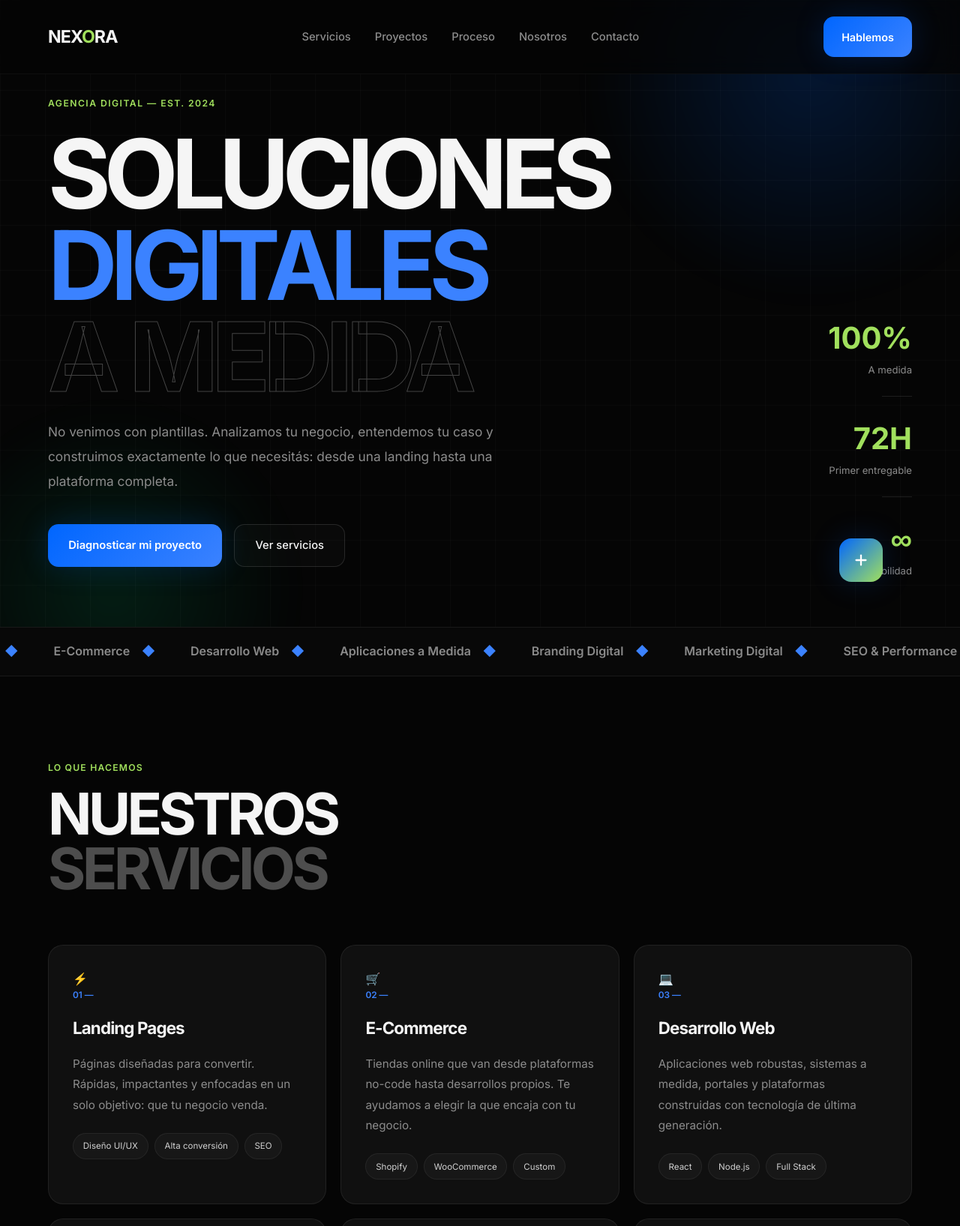
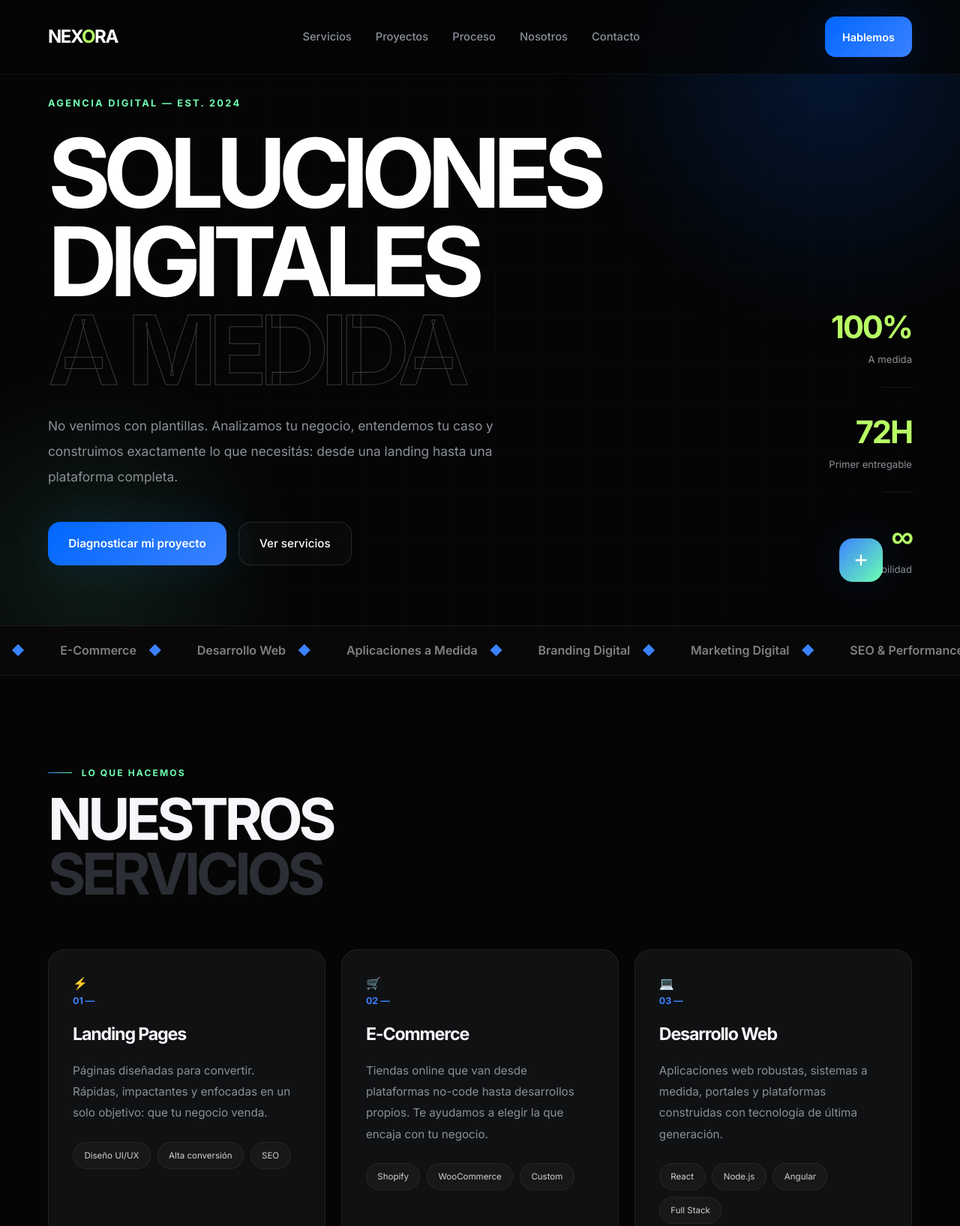
Before and after one commit to NexoraDigitales/nexoradigitales, a plain HTML site: page index.html in a window 1280 px wide. Shown: the top 1635 px of the page at 75% size. Drawn offline with Linux system fonts and the light colour scheme.

Commit message:
Version Final

```diff
--- a/css/styles.css
+++ b/css/styles.css
@@ -1,9 +1,11 @@
-/* ===========================================
-   NEXORA — Premium Dark Neon
-   Responsive + elegante + moderno
-=========================================== */
+/* =========================================================
+   NEXORA — PREMIUM DIGITAL AGENCY UI
+   ESTILO: Minimal + Futurista Profesional
+========================================================= */
 
-/* RESET */
+/* =========================
+   RESET
+========================= */
 
 *,
 *::before,
@@ -13,50 +15,139 @@
   box-sizing:border-box;
 }
 
+html{
+  scroll-behavior:smooth;
+}
+
 :root{
 
+  /* ===== BASE ===== */
+
   --bg:#050505;
-  --bg-secondary:#0a0a0a;
+  --bg-secondary:#090909;
 
-  --card:#101010;
-  --card-hover:#151515;
+  --card:#101113;
+  --card-hover:#141518;
 
-  --text:#f5f5f5;
-  --muted:#8c8c8c;
+  --text:#f5f7fa;
+  --muted:#8b9099;
 
   --border:rgba(255,255,255,.07);
 
+  /* ===== ACCENTS ===== */
+
   --blue:#0066ff;
-  --blue-light:#3b82ff;
+  --blue-electric:#3b82ff;
 
-  --green:#a1e05d;
-  --green-soft:#00d684;
+  --green:#b7ff65;
+  --green-neon:#6dffb2;
 
-  --shadow-blue:0 0 40px rgba(0,102,255,.18);
-  --shadow-green:0 0 40px rgba(0,255,157,.12);
+  --yellow:#dfff5c;
+
+  /* ===== SHADOWS ===== */
+
+  --shadow-blue:
+  0 0 60px rgba(0,102,255,.14);
+
+  --shadow-green:
+  0 0 60px rgba(109,255,178,.12);
+
+  /* ===== UI ===== */
+
+  --radius:22px;
 
   --transition:.35s ease;
 }
 
-html{
-  scroll-behavior:smooth;
-}
-
 body{
   background:var(--bg);
+
   color:var(--text);
 
   font-family:'Inter',sans-serif;
-  font-weight:400;
 
   overflow-x:hidden;
 
   line-height:1.6;
+
+  font-weight:400;
+
+  -webkit-font-smoothing:antialiased;
 }
 
-/* ===========================================
-   NAV
-=========================================== */
+/* =========================================================
+   GLOBAL
+========================================================= */
+
+a{
+  text-decoration:none;
+}
+
+img{
+  max-width:100%;
+  display:block;
+}
+
+.section,
+.process-section,
+.proyectos-section,
+.cta-section{
+  padding:7rem 4rem;
+}
+
+.section-header{
+  margin-bottom:4rem;
+}
+
+.section-tag{
+  display:inline-flex;
+  align-items:center;
+  gap:.8rem;
+
+  font-size:.75rem;
+  font-weight:700;
+
+  letter-spacing:.18em;
+
+  text-transform:uppercase;
+
+  color:var(--green-neon);
+
+  margin-bottom:1rem;
+}
+
+.section-tag::before{
+  content:'';
+
+  width:32px;
+  height:1px;
+
+  background:linear-gradient(
+    90deg,
+    var(--blue-electric),
+    var(--green-neon)
+  );
+}
+
+.section-title{
+  font-size:clamp(2.7rem,6vw,5.6rem);
+
+  line-height:.95;
+
+  letter-spacing:-0.07em;
+
+  font-weight:800;
+
+  max-width:900px;
+}
+
+.section-title .dim{
+  color:#2b2e34;
+}
+
+/* =========================================================
+   NAVBAR
+========================================================= */
 
 nav{
   position:fixed;
@@ -73,18 +164,21 @@ nav{
 
   padding:1.4rem 4rem;
 
-  background:rgba(5,5,5,.72);
+  background:rgba(5,5,5,.68);
 
-  backdrop-filter:blur(14px);
+  backdrop-filter:blur(18px);
 
   border-bottom:1px solid rgba(255,255,255,.04);
 }
 
 .logo{
-  font-size:1.45rem;
+  font-size:1.5rem;
+
   font-weight:800;
 
-  letter-spacing:-0.04em;
+  letter-spacing:-0.06em;
+
+  color:#fff;
 }
 
 .logo span{
@@ -100,8 +194,6 @@ nav{
 }
 
 .nav-links a{
-  text-decoration:none;
-
   color:var(--muted);
 
   font-size:.92rem;
@@ -118,18 +210,22 @@ nav{
   position:absolute;
 
   left:0;
-  bottom:-6px;
+  bottom:-7px;
 
   width:0;
   height:1px;
 
-  background:var(--green);
+  background:linear-gradient(
+    90deg,
+    var(--blue-electric),
+    var(--green)
+  );
 
   transition:var(--transition);
 }
 
 .nav-links a:hover{
-  color:var(--text);
+  color:#fff;
 }
 
 .nav-links a:hover::after{
@@ -137,15 +233,22 @@ nav{
 }
 
 .nav-cta{
-  text-decoration:none;
+  display:inline-flex;
+  align-items:center;
+  justify-content:center;
 
-  background:linear-gradient(135deg,var(--blue),var(--blue-light));
+  padding:.95rem 1.45rem;
+
+  border-radius:14px;
+
+  background:
+  linear-gradient(
+    135deg,
+    var(--blue),
+    var(--blue-electric)
+  );
 
   color:#fff;
-
-  padding:.95rem 1.5rem;
-
-  border-radius:14px;
 
   font-size:.9rem;
   font-weight:600;
@@ -159,9 +262,9 @@ nav{
   transform:translateY(-2px);
 }
 
-/* ===========================================
+/* =========================================================
    HERO
-=========================================== */
+========================================================= */
 
 .hero{
   min-height:100vh;
@@ -176,6 +279,8 @@ nav{
   overflow:hidden;
 }
 
+/* BG */
+
 .hero-bg{
   position:absolute;
   inset:0;
@@ -186,99 +291,112 @@ nav{
   inset:0;
 
   background-image:
-  linear-gradient(rgba(255,255,255,.02) 1px, transparent 1px),
-  linear-gradient(90deg, rgba(255,255,255,.02) 1px, transparent 1px);
+  linear-gradient(rgba(255,255,255,.025) 1px, transparent 1px),
+  linear-gradient(90deg, rgba(255,255,255,.025) 1px, transparent 1px);
 
   background-size:60px 60px;
+
+  mask-image:radial-gradient(circle at center, black, transparent 90%);
 }
 
 .hero-glow{
   position:absolute;
 
-  width:600px;
-  height:600px;
+  width:700px;
+  height:700px;
 
   border-radius:50%;
 
-  background:radial-gradient(circle,
-  rgba(0,102,255,.18) 0%,
-  transparent 70%);
+  background:
+  radial-gradient(
+    circle,
+    rgba(0,102,255,.18),
+    transparent 70%
+  );
 
-  top:-200px;
-  right:-100px;
+  top:-250px;
+  right:-180px;
 
-  filter:blur(20px);
+  filter:blur(30px);
 }
 
 .hero-glow-2{
   position:absolute;
 
-  width:500px;
-  height:500px;
+  width:550px;
+  height:550px;
 
   border-radius:50%;
 
-  background:radial-gradient(circle,
-  rgba(0,255,157,.10) 0%,
-  transparent 70%);
+  background:
+  radial-gradient(
+    circle,
+    rgba(109,255,178,.10),
+    transparent 70%
+  );
 
+  left:-150px;
   bottom:-200px;
-  left:-100px;
 
-  filter:blur(20px);
+  filter:blur(25px);
 }
+
+/* CONTENT */
 
 .hero-content{
   position:relative;
   z-index:2;
 
-  max-width:900px;
+  max-width:920px;
 }
 
 .hero-tag{
-  color:var(--green);
+  color:var(--green-neon);
+
+  font-size:.8rem;
+  font-weight:700;
+
+  letter-spacing:.18em;
 
   text-transform:uppercase;
-
-  letter-spacing:.12em;
-
-  font-size:.76rem;
-  font-weight:600;
 
   margin-bottom:1.5rem;
 }
 
 .hero-title{
-  font-size:clamp(3.5rem,10vw,8rem);
+  font-size:clamp(4rem,10vw,8rem);
 
-  line-height:.95;
+  line-height:.92;
 
-  letter-spacing:-0.07em;
+  letter-spacing:-0.08em;
 
   font-weight:800;
 
-  margin-bottom:1.5rem;
+  color:#fff;
+
+  margin-bottom:1.6rem;
 }
 
 .hero-title .accent{
-  color:var(--blue-light);
+  color:#fff;
 }
 
 .hero-title .stroke{
   color:transparent;
 
-  -webkit-text-stroke:1px rgba(255,255,255,.25);
+  -webkit-text-stroke:1px rgba(255,255,255,.22);
 }
 
 .hero-sub{
-  max-width:650px;
+  max-width:680px;
+
+  font-size:1.08rem;
+
+  line-height:1.95;
 
   color:var(--muted);
 
-  font-size:1.08rem;
-  line-height:1.9;
-
-  margin-bottom:2.5rem;
+  margin-bottom:2.7rem;
 }
 
 .hero-actions{
@@ -287,34 +405,36 @@ nav{
   flex-wrap:wrap;
 }
 
-/* ===========================================
+/* =========================================================
    BUTTONS
-=========================================== */
+========================================================= */
 
 .btn-primary,
 .btn-ghost,
-.btn-wa,
-.float-btn{
-  border-radius:14px;
+.btn-wa{
+  border-radius:16px;
+
+  transition:var(--transition);
 }
 
 .btn-primary{
   display:inline-flex;
   align-items:center;
-  gap:.6rem;
+  justify-content:center;
 
-  background:linear-gradient(135deg,var(--blue),var(--blue-light));
+  padding:1rem 1.7rem;
+
+  background:
+  linear-gradient(
+    135deg,
+    var(--blue),
+    var(--blue-electric)
+  );
 
   color:#fff;
 
-  padding:1rem 1.7rem;
-
-  text-decoration:none;
-
-  font-size:.92rem;
+  font-size:.95rem;
   font-weight:600;
-
-  transition:var(--transition);
 
   box-shadow:var(--shadow-blue);
 }
@@ -326,33 +446,57 @@ nav{
 .btn-ghost{
   display:inline-flex;
   align-items:center;
+  justify-content:center;
+
+  padding:1rem 1.7rem;
 
   border:1px solid rgba(255,255,255,.12);
 
-  color:var(--text);
+  background:rgba(255,255,255,.02);
 
-  padding:1rem 1.7rem;
+  color:#fff;
 
-  text-decoration:none;
-
-  font-size:.92rem;
+  font-size:.95rem;
   font-weight:500;
-
-  transition:var(--transition);
-
-  background:rgba(255,255,255,.02);
 }
 
 .btn-ghost:hover{
-  border-color:var(--green);
-  color:var(--green);
+  border-color:var(--green-neon);
+
+  color:var(--green-neon);
 
   box-shadow:var(--shadow-green);
 }
 
-/* ===========================================
+.btn-wa{
+  display:inline-flex;
+  align-items:center;
+  justify-content:center;
+
+  padding:1rem 1.7rem;
+
+  background:
+  linear-gradient(
+    135deg,
+    var(--green),
+    var(--green-neon)
+  );
+
+  color:#000;
+
+  font-size:.95rem;
+  font-weight:700;
+
+  box-shadow:var(--shadow-green);
+}
+
+.btn-wa:hover{
+  transform:translateY(-3px);
+}
+
+/* =========================================================
    METRICS
-=========================================== */
+========================================================= */
 
 .hero-metrics{
   position:absolute;
@@ -364,7 +508,7 @@ nav{
 
   display:flex;
   flex-direction:column;
-  gap:1.5rem;
+  gap:1.6rem;
 }
 
 .metric{
@@ -372,30 +516,33 @@ nav{
 }
 
 .metric-num{
-  font-size:2.5rem;
+  font-size:2.6rem;
+
   font-weight:800;
+
+  letter-spacing:-0.05em;
 
   color:var(--green);
 }
 
 .metric-label{
+  font-size:.82rem;
+
   color:var(--muted);
-
-  font-size:.82rem;
 }
 
 .metric-divider{
   width:40px;
   height:1px;
 
-  background:rgba(255,255,255,.1);
+  background:rgba(255,255,255,.08);
 
   margin-left:auto;
 }
 
-/* ===========================================
+/* =========================================================
    MARQUEE
-=========================================== */
+========================================================= */
 
 .marquee-section{
   overflow:hidden;
@@ -405,7 +552,7 @@ nav{
 
   background:#080808;
 
-  padding:1.2rem 0;
+  padding:1.25rem 0;
 }
 
 .marquee-track{
@@ -414,22 +561,22 @@ nav{
 
   white-space:nowrap;
 
-  animation:marquee 26s linear infinite;
+  animation:marquee 28s linear infinite;
 }
 
 .marquee-item{
+  display:flex;
+  align-items:center;
+  gap:1rem;
+
   font-size:1rem;
   font-weight:600;
 
-  color:#8a8a8a;
-
-  display:flex;
-  align-items:center;
-  gap:1rem;
+  color:#808080;
 }
 
 .marquee-dot{
-  color:var(--blue-light);
+  color:var(--blue-electric);
 }
 
 @keyframes marquee{
@@ -442,73 +589,32 @@ nav{
   }
 }
 
-/* ===========================================
-   GENERAL
-=========================================== */
-
-.section,
-.process-section,
-.cta-section,
-.proyectos-section{
-  padding:7rem 4rem;
-}
-
-.section-header{
-  margin-bottom:4rem;
-}
-
-.section-tag{
-  color:var(--green);
-
-  text-transform:uppercase;
-
-  letter-spacing:.1em;
-
-  font-size:.76rem;
-  font-weight:600;
-
-  margin-bottom:1rem;
-}
-
-.section-title{
-  font-size:clamp(2.7rem,6vw,5rem);
-
-  line-height:.95;
-
-  letter-spacing:-0.06em;
-
-  font-weight:800;
-}
-
-.section-title .dim{
-  color:#4d4d4d;
-}
-
-/* ===========================================
+/* =========================================================
    SERVICES
-=========================================== */
+========================================================= */
 
 .services-grid{
   display:grid;
+
   grid-template-columns:repeat(3,1fr);
 
-  gap:1.2rem;
+  gap:1.3rem;
 }
 
 .service-card{
+  position:relative;
+
   background:var(--card);
 
   border:1px solid var(--border);
 
-  border-radius:20px;
+  border-radius:var(--radius);
 
   padding:2rem;
 
+  overflow:hidden;
+
   transition:var(--transition);
-
-  position:relative;
-
-  overflow:hidden;
 }
 
 .service-card::before{
@@ -522,7 +628,13 @@ nav{
   width:100%;
   height:2px;
 
-  background:linear-gradient(90deg,var(--blue),var(--green));
+  background:
+  linear-gradient(
+    90deg,
+    var(--blue-electric),
+    var(--green-neon),
+    var(--yellow)
+  );
 
   opacity:0;
 
@@ -530,11 +642,11 @@ nav{
 }
 
 .service-card:hover{
-  transform:translateY(-6px);
-
-  border-color:rgba(255,255,255,.14);
+  transform:translateY(-8px);
 
   background:var(--card-hover);
+
+  border-color:rgba(255,255,255,.12);
 }
 
 .service-card:hover::before{
@@ -542,19 +654,20 @@ nav{
 }
 
 .service-num{
-  color:var(--blue-light);
+  color:var(--blue-electric);
 
-  font-size:.74rem;
-  font-weight:600;
+  font-size:.78rem;
+  font-weight:700;
 
   margin-bottom:1rem;
 }
 
 .service-name{
-  font-size:1.4rem;
+  font-size:1.45rem;
+
   font-weight:700;
 
-  letter-spacing:-0.04em;
+  letter-spacing:-0.05em;
 
   margin-bottom:1rem;
 }
@@ -562,7 +675,7 @@ nav{
 .service-desc{
   color:var(--muted);
 
-  line-height:1.8;
+  line-height:1.85;
 
   font-size:.95rem;
 }
@@ -570,13 +683,13 @@ nav{
 .service-tags{
   display:flex;
   flex-wrap:wrap;
-  gap:.5rem;
+  gap:.55rem;
 
   margin-top:1.5rem;
 }
 
 .tag{
-  padding:.45rem .8rem;
+  padding:.5rem .9rem;
 
   border-radius:999px;
 
@@ -584,17 +697,18 @@ nav{
 
   border:1px solid rgba(255,255,255,.06);
 
+  font-size:.72rem;
+
   color:#d0d0d0;
-
-  font-size:.72rem;
 }
 
-/* ===========================================
+/* =========================================================
    PROYECTOS
-=========================================== */
+========================================================= */
 
 .proyectos-grid{
   display:grid;
+
   grid-template-columns:repeat(2,1fr);
 
   gap:2rem;
@@ -603,19 +717,19 @@ nav{
 .proyecto-card{
   background:var(--card);
 
-  border:1px solid rgba(255,255,255,.06);
+  border:1px solid rgba(255,255,255,.07);
 
-  border-radius:22px;
+  border-radius:26px;
 
   overflow:hidden;
 
-  transition:.4s ease;
+  transition:var(--transition);
 }
 
 .proyecto-card:hover{
   transform:translateY(-8px);
 
-  border-color:rgba(255,255,255,.16);
+  border-color:rgba(255,255,255,.14);
 
   box-shadow:var(--shadow-blue);
 }
@@ -636,7 +750,7 @@ nav{
 
   object-fit:cover;
 
-  transition:transform .6s ease;
+  transition:transform .7s ease;
 }
 
 .proyecto-card:hover img{
@@ -651,50 +765,40 @@ nav{
 }
 
 .proyecto-tipo{
-  padding:.5rem .8rem;
+  padding:.5rem .85rem;
 
   border-radius:999px;
 
   background:rgba(0,0,0,.55);
 
+  backdrop-filter:blur(10px);
+
   border:1px solid rgba(255,255,255,.08);
-
-  backdrop-filter:blur(10px);
 
   font-size:.74rem;
 }
 
 .proyecto-info{
-  padding:1.6rem;
+  padding:1.7rem;
 }
 
 .proyecto-nombre{
-  font-size:1.2rem;
+  font-size:1.25rem;
+
   font-weight:700;
 
-  margin-bottom:.6rem;
+  margin-bottom:.7rem;
 }
 
 .proyecto-desc{
   color:var(--muted);
 
-  line-height:1.8;
+  line-height:1.85;
 }
 
-.proyecto-placeholder{
-  position:absolute;
-  inset:0;
-
-  display:flex;
-  align-items:center;
-  justify-content:center;
-
-  color:#666;
-}
-
-/* ===========================================
+/* =========================================================
    PROCESS
-=========================================== */
+========================================================= */
 
 .process-section{
   background:#080808;
@@ -702,6 +806,7 @@ nav{
 
 .process-steps{
   display:grid;
+
   grid-template-columns:repeat(4,1fr);
 
   gap:1.2rem;
@@ -712,20 +817,16 @@ nav{
 
   border:1px solid var(--border);
 
-  border-radius:20px;
+  border-radius:22px;
 
   padding:2rem;
 }
 
 .step-circle{
-  width:44px;
-  height:44px;
+  width:48px;
+  height:48px;
 
   border-radius:50%;
-
-  background:linear-gradient(135deg,var(--blue),var(--green));
-
-  color:#fff;
 
   display:flex;
   align-items:center;
@@ -733,13 +834,21 @@ nav{
 
   font-weight:700;
 
-  margin-bottom:1.4rem;
+  margin-bottom:1.5rem;
+
+  background:
+  linear-gradient(
+    135deg,
+    var(--blue-electric),
+    var(--green-neon)
+  );
 
   box-shadow:var(--shadow-blue);
 }
 
 .step h3{
   font-size:1.15rem;
+
   font-weight:700;
 
   margin-bottom:.8rem;
@@ -751,19 +860,17 @@ nav{
   line-height:1.8;
 }
 
-.step-num{
-  display:none;
-}
-
-/* ===========================================
+/* =========================================================
    WHY
-=========================================== */
+========================================================= */
 
 .why-grid{
   display:grid;
+
   grid-template-columns:1fr 1fr;
 
   gap:4rem;
+
   align-items:center;
 }
 
@@ -776,7 +883,7 @@ nav{
 
   font-weight:800;
 
-  color:rgba(255,255,255,.06);
+  color:rgba(255,255,255,.05);
 }
 
 .why-text p{
@@ -784,9 +891,9 @@ nav{
 
   color:var(--muted);
 
-  line-height:1.9;
+  line-height:1.95;
 
-  max-width:500px;
+  max-width:520px;
 }
 
 .why-list{
@@ -799,13 +906,13 @@ nav{
   display:flex;
   gap:1rem;
 
+  padding:1.5rem;
+
   background:var(--card);
 
   border:1px solid var(--border);
 
-  border-radius:18px;
-
-  padding:1.5rem;
+  border-radius:20px;
 
   transition:var(--transition);
 }
@@ -817,24 +924,25 @@ nav{
 }
 
 .why-icon{
-  width:42px;
-  height:42px;
+  width:44px;
+  height:44px;
 
-  border-radius:12px;
+  border-radius:14px;
+
+  display:flex;
+  align-items:center;
+  justify-content:center;
 
   background:rgba(255,255,255,.03);
 
   border:1px solid rgba(255,255,255,.06);
-
-  display:flex;
-  align-items:center;
-  justify-content:center;
 
   flex-shrink:0;
 }
 
 .why-item h4{
   font-size:1rem;
+
   font-weight:700;
 
   margin-bottom:.4rem;
@@ -843,14 +951,14 @@ nav{
 .why-item p{
   color:var(--muted);
 
-  line-height:1.7;
+  line-height:1.75;
 
-  font-size:.92rem;
+  font-size:.93rem;
 }
 
-/* ===========================================
+/* =========================================================
    CTA
-=========================================== */
+========================================================= */
 
 .cta-section{
   text-align:center;
@@ -872,23 +980,27 @@ nav{
   inset:0;
 
   background:
-  radial-gradient(circle at top right,
-  rgba(0,102,255,.12),
-  transparent 30%),
+  radial-gradient(
+    circle at top right,
+    rgba(0,102,255,.14),
+    transparent 28%
+  ),
 
-  radial-gradient(circle at bottom left,
-  rgba(0,255,157,.08),
-  transparent 30%);
+  radial-gradient(
+    circle at bottom left,
+    rgba(109,255,178,.10),
+    transparent 28%
+  );
 }
 
 .cta-section p{
-  max-width:620px;
+  max-width:650px;
 
-  margin:1.5rem auto 2.5rem;
+  margin:1.5rem auto 2.7rem;
 
   color:var(--muted);
 
-  line-height:1.9;
+  line-height:1.95;
 
   position:relative;
   z-index:1;
@@ -904,34 +1016,9 @@ nav{
   z-index:1;
 }
 
-.btn-wa{
-  display:inline-flex;
-  align-items:center;
-  gap:.6rem;
-
-  background:linear-gradient(135deg,var(--green),var(--green-soft));
-
-  color:#000;
-
-  padding:1rem 1.7rem;
-
-  text-decoration:none;
-
-  font-size:.92rem;
-  font-weight:700;
-
-  transition:var(--transition);
-
-  box-shadow:var(--shadow-green);
-}
-
-.btn-wa:hover{
-  transform:translateY(-3px);
-}
-
-/* ===========================================
+/* =========================================================
    FOOTER
-=========================================== */
+========================================================= */
 
 footer{
   display:flex;
@@ -941,13 +1028,14 @@ footer{
 
   gap:1rem;
 
-  padding:2.5rem 4rem;
+  padding:2.7rem 4rem;
 
   border-top:1px solid var(--border);
 }
 
 .footer-logo{
-  font-size:1.2rem;
+  font-size:1.25rem;
+
   font-weight:800;
 }
 
@@ -956,9 +1044,9 @@ footer{
 }
 
 .footer-text{
-  color:#6f6f6f;
+  font-size:.86rem;
 
-  font-size:.85rem;
+  color:#6d6d6d;
 }
 
 .footer-links{
@@ -968,12 +1056,6 @@ footer{
 }
 
 .footer-links a{
-  display:flex;
-  align-items:center;
-  gap:.5rem;
-
-  text-decoration:none;
-
   color:var(--muted);
 
   font-size:.92rem;
@@ -982,12 +1064,12 @@ footer{
 }
 
 .footer-links a:hover{
-  color:var(--green);
+  color:var(--green-neon);
 }
 
-/* ===========================================
+/* =========================================================
    FLOAT BUTTONS
-=========================================== */
+========================================================= */
 
 .float-container{
   position:fixed;
@@ -995,7 +1077,7 @@ footer{
   right:1.5rem;
   bottom:1.5rem;
 
-  z-index:1000;
+  z-index:999;
 }
 
 .float-menu{
@@ -1006,18 +1088,20 @@ footer{
   margin-bottom:1rem;
 
   opacity:0;
-  pointer-events:none;
 
   transform:translateY(10px);
+
+  pointer-events:none;
 
   transition:var(--transition);
 }
 
 .float-menu.open{
   opacity:1;
-  pointer-events:auto;
 
   transform:translateY(0);
+
+  pointer-events:auto;
 }
 
 .float-btn{
@@ -1025,13 +1109,13 @@ footer{
   align-items:center;
   gap:.6rem;
 
+  padding:.95rem 1.2rem;
+
+  border-radius:16px;
+
   background:#fff;
 
   color:#000;
-
-  text-decoration:none;
-
-  padding:.9rem 1.2rem;
 
   font-size:.88rem;
   font-weight:600;
@@ -1048,17 +1132,21 @@ footer{
   height:58px;
 
   border:none;
-  border-radius:16px;
 
-  background:linear-gradient(135deg,var(--blue),var(--green));
-
-  color:#fff;
+  border-radius:18px;
 
   cursor:pointer;
 
   display:flex;
   align-items:center;
   justify-content:center;
+
+  background:
+  linear-gradient(
+    135deg,
+    var(--blue-electric),
+    var(--green-neon)
+  );
 
   box-shadow:var(--shadow-blue);
 
@@ -1072,11 +1160,13 @@ footer{
 .float-trigger svg{
   width:22px;
   height:22px;
+
+  color:#fff;
 }
 
-/* ===========================================
+/* =========================================================
    RESPONSIVE
-=========================================== */
+========================================================= */
 
 @media(max-width:1200px){
 
@@ -1090,7 +1180,7 @@ footer{
 
 }
 
-@media(max-width:950px){
+@media(max-width:980px){
 
   nav{
     padding:1.2rem 1.5rem;
@@ -1110,18 +1200,19 @@ footer{
 
   .section,
   .process-section,
-  .cta-section,
-  .proyectos-section{
+  .proyectos-section,
+  .cta-section{
     padding:5rem 1.5rem;
+  }
+
+  .why-grid{
+    grid-template-columns:1fr;
+
+    gap:3rem;
   }
 
   .proyectos-grid{
     grid-template-columns:1fr;
-  }
-
-  .why-grid{
-    grid-template-columns:1fr;
-    gap:3rem;
   }
 
   footer{
@@ -1142,20 +1233,17 @@ footer{
   }
 
   .hero-title{
-    font-size:3.4rem;
+    font-size:3.5rem;
   }
 
   .section-title{
-    font-size:2.7rem;
-  }
-
-  .hero-sub{
-    font-size:1rem;
+    font-size:2.8rem;
   }
 
   .hero-actions,
   .cta-actions{
     flex-direction:column;
+
     align-items:stretch;
   }
 
@@ -1163,16 +1251,10 @@ footer{
   .btn-ghost,
   .btn-wa{
     width:100%;
-    justify-content:center;
   }
 
   .big-stat{
     font-size:4.5rem;
-  }
-
-  .float-container{
-    right:1rem;
-    bottom:1rem;
   }
 
 }
@@ -1181,11 +1263,12 @@ footer{
 
   .hero{
     min-height:auto;
+
     padding-top:6.5rem;
   }
 
   .hero-title{
-    font-size:2.9rem;
+    font-size:3rem;
   }
 
   .section-title{
@@ -1198,4 +1281,9 @@ footer{
     padding:1.4rem;
   }
 
+  .float-container{
+    right:1rem;
+    bottom:1rem;
+  }
+
 }
--- a/index.html
+++ b/index.html
@@ -116,7 +116,7 @@
         <h3 class="service-name">Desarrollo Web</h3>
         <p class="service-desc">Aplicaciones web robustas, sistemas a medida, portales y plataformas construidas con tecnología de última generación.</p>
         <div class="service-tags">
-          <span class="tag">React</span><span class="tag">Node.js</span><span class="tag">Full Stack</span>
+          <span class="tag">React</span><span class="tag">Node.js</span><span class="tag">Angular</span></span><span class="tag">Full Stack</span>
         </div>
       </div>
       <div class="service-card">
```
